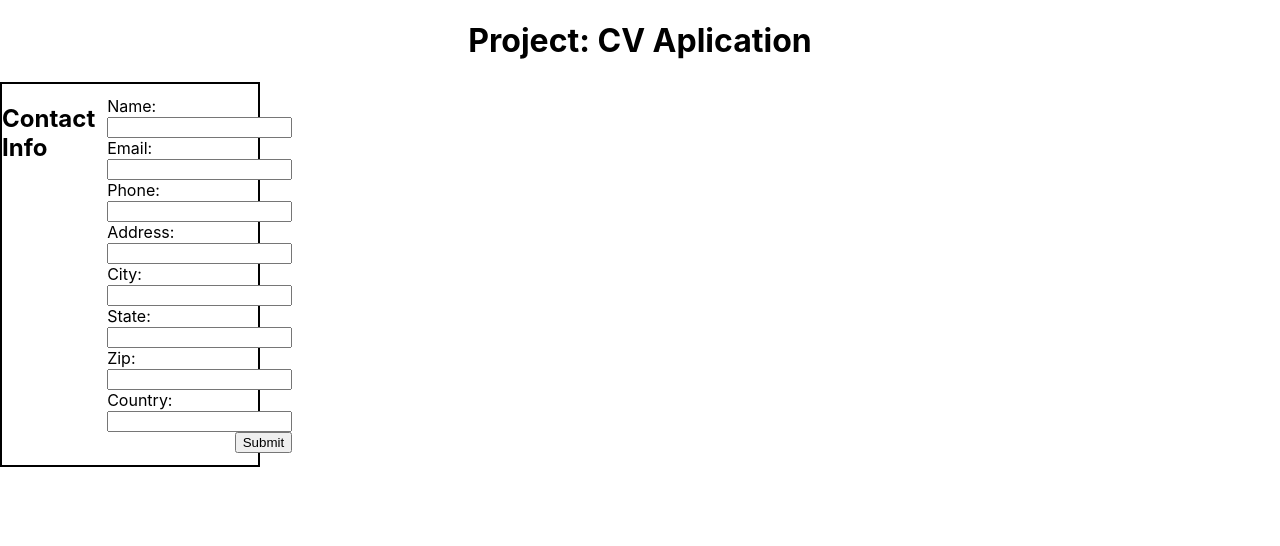
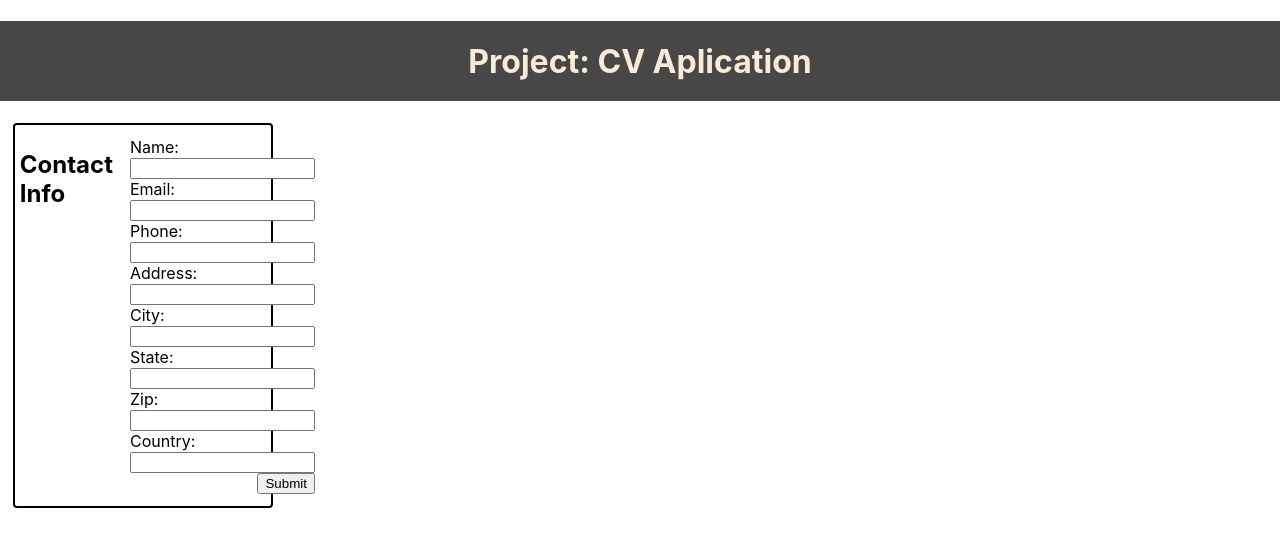
Before and after one commit to SalamanderCtesiphon/cv-project, a React (Create React App) app: page / in a window 1280 px wide. Shown: the top 546 px of the page. Built offline with nearby package versions, Linux system fonts and the light colour scheme.

Commit message:
styled the form slightly

```diff
--- a/src/styles/ContactInfo.css
+++ b/src/styles/ContactInfo.css
@@ -1,8 +1,10 @@
 .inputForm {
     border: 2px solid #000;
+    border-radius: 4px;
     height: fit-content;
     width: 20vw;
     display: flex;
+    margin-left: 1vw;
 }
 
 form {
@@ -15,3 +17,7 @@ form {
     padding: 6px;
     margin: 6px;
 }
+
+h2 {
+    padding: 5px;
+}
--- a/src/styles/Header.css
+++ b/src/styles/Header.css
@@ -2,4 +2,7 @@ h1 {
     display: flex;
     justify-content: center;
     align-items: center;
+    background-color: rgb(72, 71, 71);
+    color: antiquewhite;
+    height: 10vh;
 }
```
